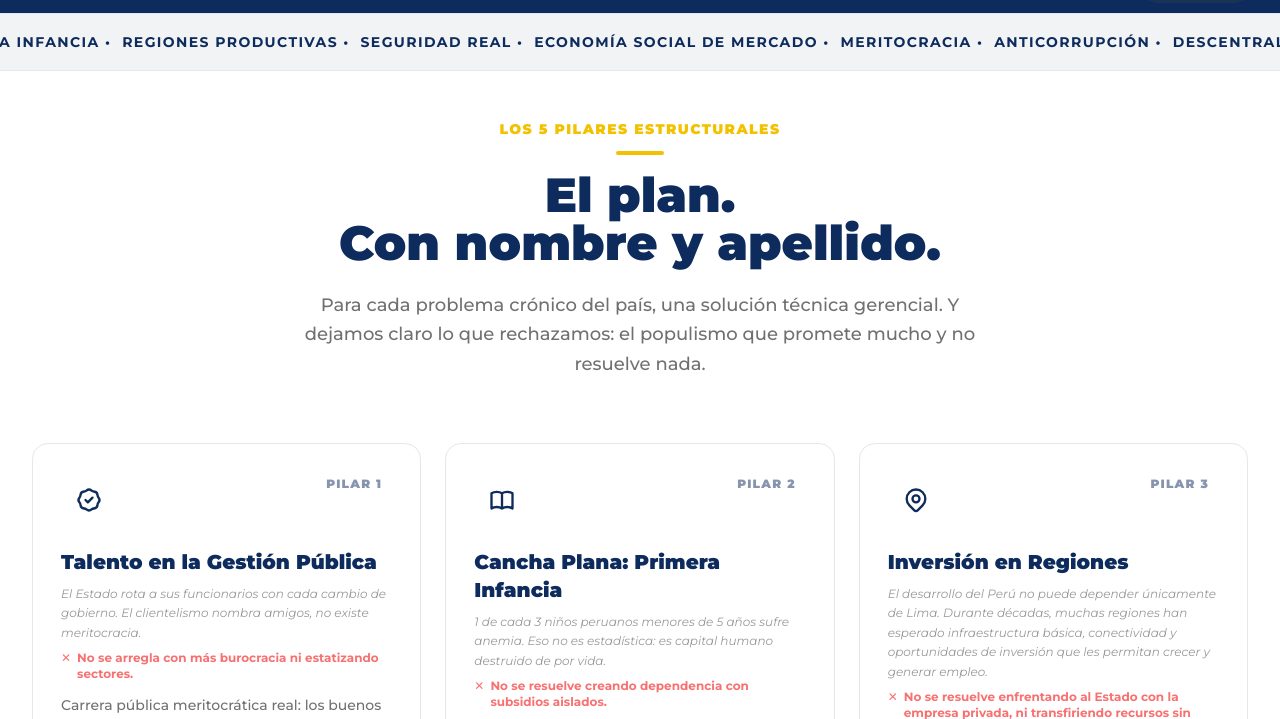
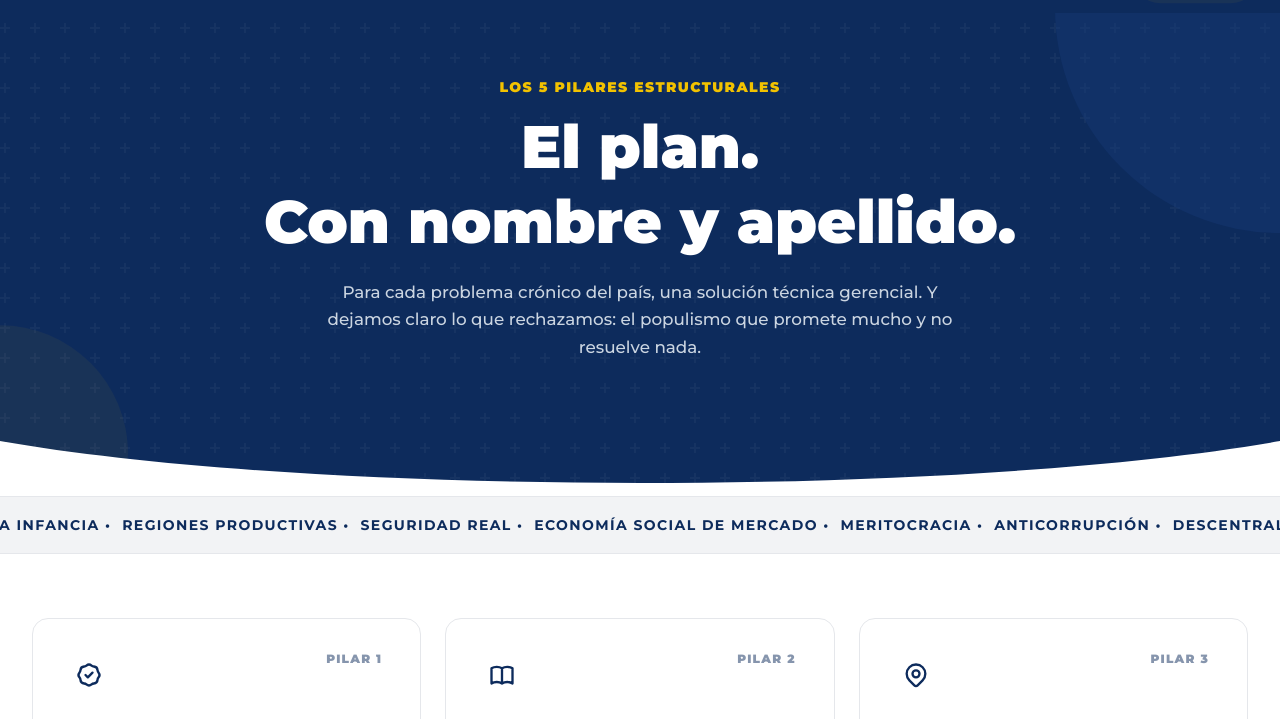
Before and after one commit to juan-huamani/PartidoCentral, a plain HTML site: page propuestas.html in a window 1280 px wide. Shown: the part 67-786 px from the top of the page. Drawn offline with nearby package versions, Linux system fonts and the light colour scheme.

Commit message:
fix(contacto) Se puso un hero como el de contacto

```diff
--- a/propuestas.html
+++ b/propuestas.html
@@ -25,7 +25,32 @@
 
   <header id="global-header" class="fixed w-full z-50 bg-azul-institucional transition-all duration-300 top-0"></header>
 
-  <main class="pt-16 lg:pt-20">
+  <main>
+
+    <!-- ═══════════════════════════════════════════
+         HERO — PILARES DE GOBIERNO
+    ═══════════════════════════════════════════ -->
+    <section class="bg-azul-institucional pt-16 pb-0 relative overflow-hidden">
+      <div class="absolute inset-0 bg-hero-pattern pointer-events-none"></div>
+      <div class="absolute right-0 top-0 w-[450px] h-[450px] bg-azul-medio rounded-full translate-x-1/2 -translate-y-1/3 opacity-40 pointer-events-none"></div>
+      <div class="absolute left-0 bottom-0 w-64 h-64 bg-amarillo-progreso rounded-full -translate-x-1/2 translate-y-1/3 opacity-[0.05] pointer-events-none"></div>
+
+      <div class="relative max-w-7xl mx-auto px-4 sm:px-6 lg:px-8 py-16 lg:py-20 text-center">
+        <p class="text-amarillo-progreso font-black text-sm uppercase tracking-widest mb-3">Los 5 Pilares Estructurales</p>
+        <h1 class="text-white font-black leading-tight mb-5" style="font-size: clamp(2.2rem, 5vw, 3.75rem);">
+          El plan.<br/>Con nombre y apellido.
+        </h1>
+        <p class="text-slate-300 font-medium max-w-2xl mx-auto leading-relaxed" style="font-size: 1.05rem;">
+          Para cada problema crónico del país, una solución técnica gerencial. Y dejamos claro lo que rechazamos: el populismo que promete mucho y no resuelve nada.
+        </p>
+      </div>
+
+      <div class="relative -mb-px">
+        <svg viewBox="0 0 1440 50" preserveAspectRatio="none" class="w-full h-10 lg:h-14 fill-white block">
+          <path d="M0,0 C360,50 1080,50 1440,0 L1440,50 L0,50 Z"/>
+        </svg>
+      </div>
+    </section>
 
     <!-- Marquee valores -->
     <div class="bg-gris-claro/50 border-y border-gris-claro py-4 overflow-hidden">
@@ -40,18 +65,8 @@
     <!-- ═══════════════════════════════════════════
          GRID DE PROPUESTAS
     ═══════════════════════════════════════════ -->
-    <section id="propuestas" class="pt-12 pb-24 px-4 sm:px-6 lg:px-8 bg-white">
+    <section id="propuestas" class="pt-16 pb-24 px-4 sm:px-6 lg:px-8 bg-white">
       <div class="max-w-7xl mx-auto">
-        <div class="text-center mb-16 reveal">
-          <p class="text-amarillo-progreso font-black text-sm uppercase tracking-widest mb-3">Los 5 Pilares Estructurales</p>
-          <div class="w-12 h-1 bg-amarillo-progreso rounded-full mx-auto mb-4"></div>
-          <h2 class="text-azul-institucional text-4xl lg:text-5xl font-black leading-tight">
-            El plan.<br/>Con nombre y apellido.
-          </h2>
-          <p class="text-gris-oscuro/70 text-lg font-medium mt-6 max-w-2xl mx-auto leading-relaxed">
-            Para cada problema crónico del país, una solución técnica gerencial. Y dejamos claro lo que rechazamos: el populismo que promete mucho y no resuelve nada.
-          </p>
-        </div>
 
         <div class="grid md:grid-cols-2 lg:grid-cols-3 gap-6">
 
```
